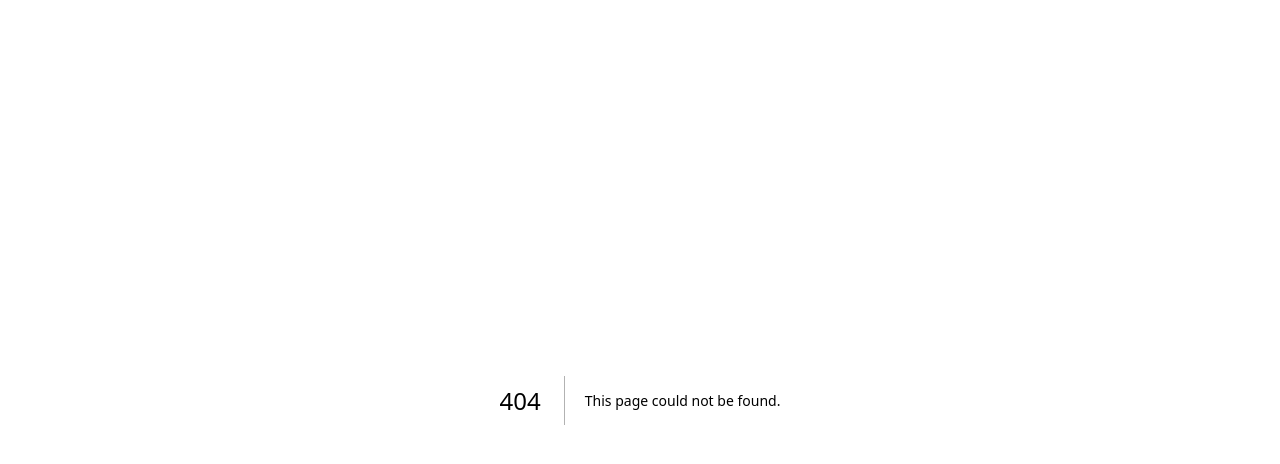
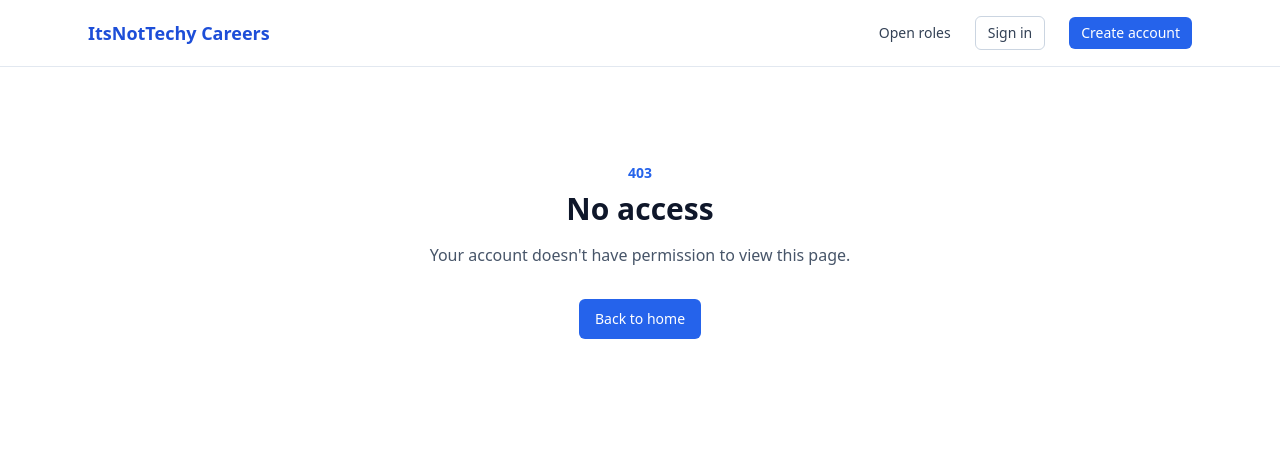
Before and after one commit to onsectivewebsite/career-itsnottechy, a Next.js app: page /403 in a window 1280 px wide. Before the commit this address had no page. Shown: the top 464 px of the page. Built offline with nearby package versions, Linux system fonts and the light colour scheme.

Commit message:
feat(ui): add 403 forbidden and 404 not-found pages

```diff
--- /dev/null
+++ b/src/app/403/page.tsx
@@ -0,0 +1,23 @@
+import Link from 'next/link';
+import { PublicNav } from '@/components/PublicNav';
+import { Button } from '@/components/ui/Button';
+
+export default function ForbiddenPage() {
+  return (
+    <>
+      <PublicNav />
+      <main className="mx-auto max-w-xl px-6 py-24 text-center">
+        <p className="text-sm font-semibold text-brand-600">403</p>
+        <h1 className="mt-2 text-3xl font-bold text-slate-900">No access</h1>
+        <p className="mt-4 text-slate-600">
+          Your account doesn&apos;t have permission to view this page.
+        </p>
+        <div className="mt-8">
+          <Link href="/">
+            <Button>Back to home</Button>
+          </Link>
+        </div>
+      </main>
+    </>
+  );
+}
--- /dev/null
+++ b/src/app/not-found.tsx
@@ -0,0 +1,23 @@
+import Link from 'next/link';
+import { PublicNav } from '@/components/PublicNav';
+import { Button } from '@/components/ui/Button';
+
+export default function NotFound() {
+  return (
+    <>
+      <PublicNav />
+      <main className="mx-auto max-w-xl px-6 py-24 text-center">
+        <p className="text-sm font-semibold text-brand-600">404</p>
+        <h1 className="mt-2 text-3xl font-bold text-slate-900">Page not found</h1>
+        <p className="mt-4 text-slate-600">
+          The page you&apos;re looking for doesn&apos;t exist or has been moved.
+        </p>
+        <div className="mt-8">
+          <Link href="/">
+            <Button>Back to home</Button>
+          </Link>
+        </div>
+      </main>
+    </>
+  );
+}
```
